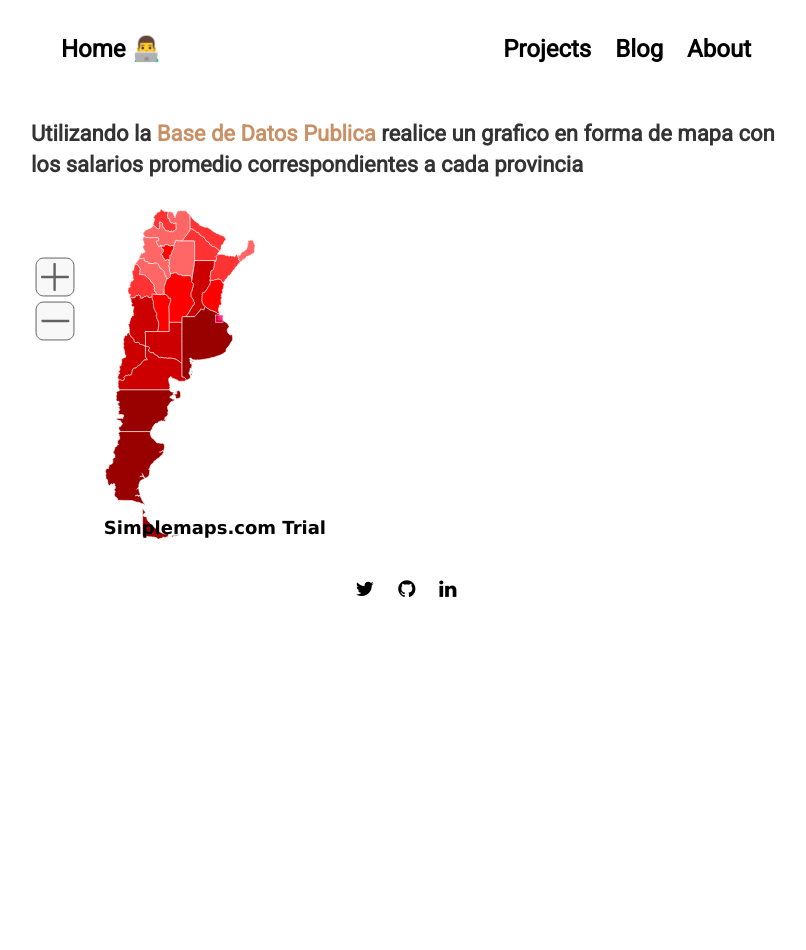
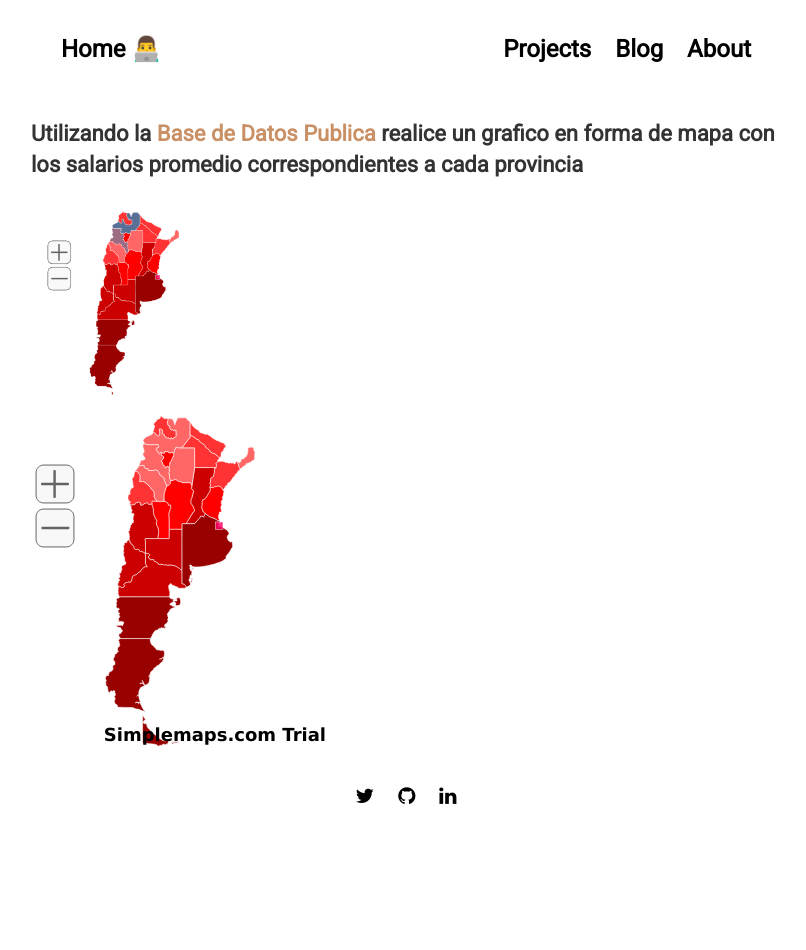
Before and after one commit to NahuelZanzi/porfolio, a Jekyll site: the page built from Datos_Nacion.html, in a window 1280 px wide. Shown: the whole page, without its empty margins (234-1040 px from the left). Built offline with Jekyll 4.4.1, drawn with Linux system fonts in a browser that asks for light colours; nearby versions of some CDN libraries; before the commit the page ends 900 px from its top, so only the background shows below that.

Commit message:
Update Datos_Nacion.html

```diff
--- a/Datos_Nacion.html
+++ b/Datos_Nacion.html
@@ -10,6 +10,8 @@ layout: default
     Base de Datos Publica</a> realice un grafico en forma de mapa con los salarios promedio correspondientes a cada provincia</h4>
 
 
+    <img src="images/mapa_provincias.png" alt="Mapa_Provincias" widh='300' height='200'/>
+
   <script type="text/javascript" src="mapdata.js"></script>
   <script  type="text/javascript" src="countrymap.js"></script>
 
```
